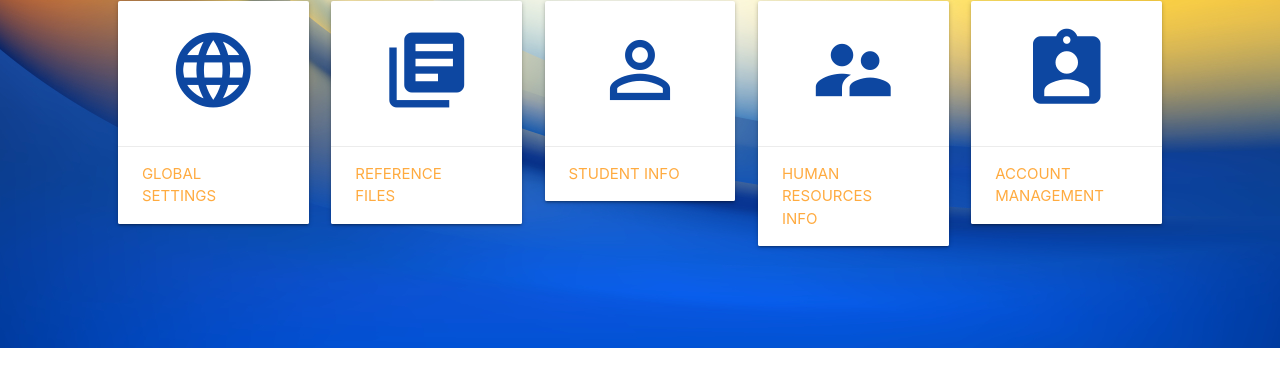
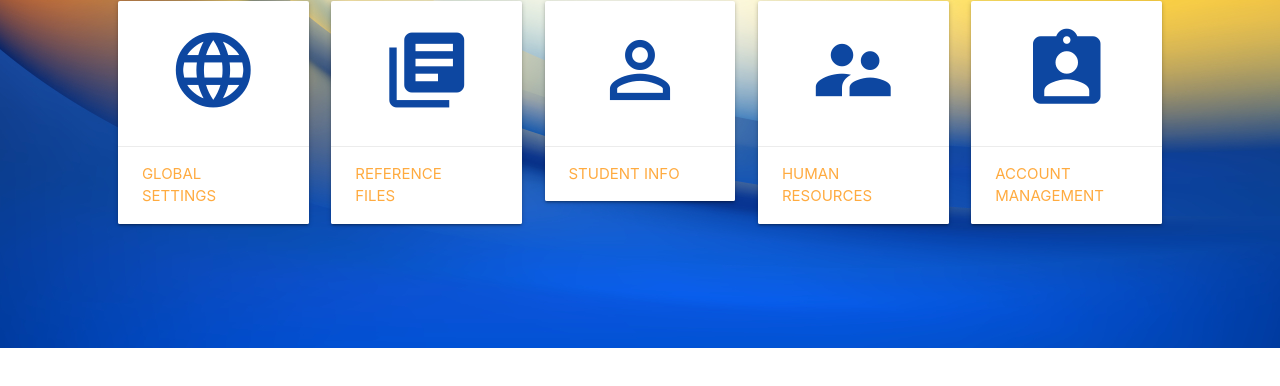
Before and after one commit to jherremyroldan/ABEportal, a plain HTML site: page ABE/proposal/index.html in a window 1280 px wide. Shown: the part 372-758 px from the top of the page. Drawn offline with Linux system fonts and the light colour scheme.

Commit message:
Update index.html

```diff
--- a/ABE/proposal/index.html
+++ b/ABE/proposal/index.html
@@ -84,7 +84,7 @@
                     <p class="center blue-text text-darken-4"><i class="material-icons large">supervisor_account</i></p>
                 </div>
                 <div class="card-action">
-                    <a href="#" class="center">Human Resources Info</a>
+                    <a href="#" class="center">Human Resources</a>
                 </div>
             </div>
         </div>
```
